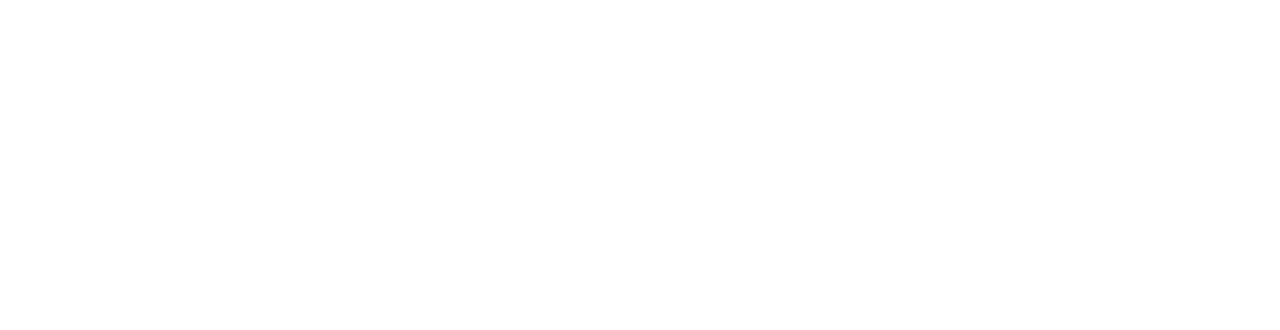
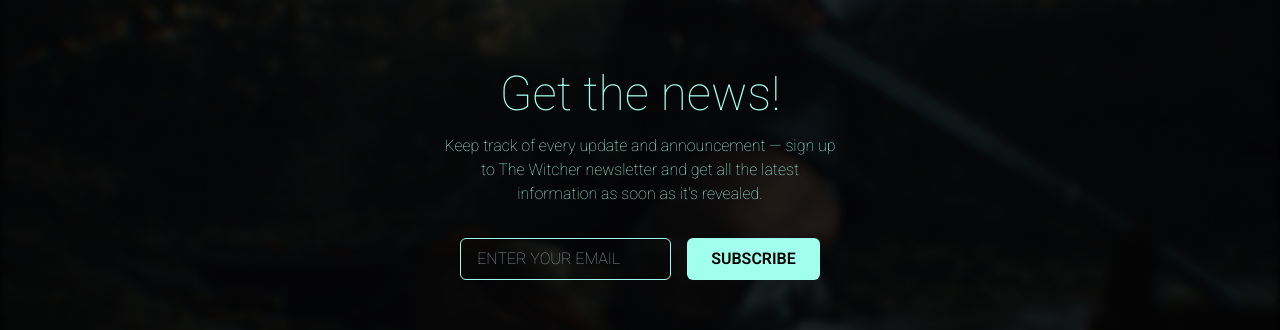
Before and after one commit to iamirhyd/Witcher, a React (Vite) app: page / in a window 1280 px wide. Shown: the part 1825-2155 px from the top of the page. Before the commit the page ends 1600 px from the top, so only its background shows below. Built offline with nearby package versions, Linux system fonts and the light colour scheme.

Commit message:
news section and bug fixes

```diff
--- a/index.html
+++ b/index.html
@@ -4,7 +4,18 @@
     <meta charset="UTF-8" />
     <link rel="icon" type="image/svg+xml" href="/Logo.png" />
     <meta name="viewport" content="width=device-width, initial-scale=1.0" />
-    <title>hamtaas</title>
+    <link
+  rel="stylesheet"
+  type="text/css"
+  charset="UTF-8"
+  href="https://cdnjs.cloudflare.com/ajax/libs/slick-carousel/1.6.0/slick.min.css"
+/>
+<link
+  rel="stylesheet"
+  type="text/css"
+  href="https://cdnjs.cloudflare.com/ajax/libs/slick-carousel/1.6.0/slick-theme.min.css"
+/>
+    <title>Witcher</title>
   </head>
   <body class="scrollbar scrollbar-thumb-emerald-500">
     <div id="root"></div>
--- a/package.json
+++ b/package.json
@@ -21,6 +21,9 @@
     "postprocessing": "^6.39.1",
     "react": "^19.2.6",
     "react-dom": "^19.2.6",
+    "react-slick": "^0.31.0",
+    "slick-carousel": "^1.8.1",
+    "swiper": "^14.0.1",
     "tailwind-scrollbar": "^4.0.2",
     "tailwindcss": "^4.3.1",
     "three": "^0.180.0"
--- a/src/App.jsx
+++ b/src/App.jsx
@@ -3,7 +3,7 @@
 const App = () => {
   return (
     <div className=''>
-      <Home cl />
+      <Home />
     </div>
   )
 }
--- a/src/Components/Navbar.jsx
+++ b/src/Components/Navbar.jsx
@@ -4,7 +4,7 @@
 const Navbar = () => {
   return (
     <nav className='bg-transparent text-white flex justify-between items-center py-2 px-6 z-50 top-2 w-full fixed '>
-      <div className='flex items-center gap-6'>
+      <div className='flex items-center gap-4'>
         <ul className='flex cursor-pointer hover:text-cyan-200 transform-3d'>
           <Dices className='h-5' />
           <li className='text-base'>About</li>
--- /dev/null
+++ b/src/Components/News.jsx
@@ -0,0 +1,39 @@
+import React from 'react'
+
+const News = () => {
+  return (
+    <section className='relative w-full h-sc'>
+
+
+      <div className='absolute bg-black inset-0 opacity-40 blur-xs'>
+        <img src="./News.jpeg" alt="" className='w-full h-screen ' />
+      </div>
+      <div className=' relative z-25 flex flex-col items-center justify-center h-screen gap-4 text-center text-[#a0ffed] font-thin'>
+        <h4 className='text-5xl   max-w-5xl'>
+          Get the news!
+        </h4>
+        <p className='max-w-100'>
+          Keep track of every update and announcement — sign up to The Witcher newsletter and get all the latest information as soon as it's revealed.
+        </p>
+
+        <form className="flex gap-4 mt-4">
+          <input
+            type="text"
+            placeholder="ENTER YOUR EMAIL"
+            className="px-4 py-2 rounded-md bg-transparent border border-[#a0ffed] text-white placeholder-gray-400 focus:outline-none focus:ring-2 focus:ring-[#a0ffed]"
+          />
+          <button
+            type="submit"
+            className="px-6 py-2 bg-[#a0ffed] text-black font-semibold rounded-md hover:bg-[#8ae6d6] transition-colors"
+          >
+            SUBSCRIBE
+          </button>
+        </form>
+
+      </div>
+
+    </section >
+  )
+}
+
+export default News
--- a/src/Components/SecondPage.jsx
+++ b/src/Components/SecondPage.jsx
@@ -4,11 +4,11 @@
   return (
     <>
       <section className='relative w-full h-screen '>
-        <div className='absolute inset-0 opacity-30'>
+        <div className='absolute inset-0 opacity-30 blur-xs'>
           <img src="./SecondPage.png" alt="" className='h-screen w-full bg-black' />
         </div>
         <div className='relative z-20 flex flex-col items-center justify-center h-screen gap-4 text-center'>
-          <p className='text-5xl font-thin text-[#a0ffed] max-w-5xl'>
+          <p className='lg:text-5xl md:text-xl font-thin text-[#a0ffed] lg:max-w-5xl md:max-2xl:'>
             The Witcher 4 is a single-player, open-world RPG from CD PROJEKT RED. At the start of a new saga, players take on the role of Ciri, a professional monster slayer, and embark on a journey through a brutal dark-fantasy world. Powered by Unreal Engine 5, it aims to be the most immersive and ambitious open-world Witcher game to date.
           </p>
         </div>
--- a/src/Page/Home.jsx
+++ b/src/Page/Home.jsx
@@ -2,6 +2,7 @@
 import Navbar from '../Components/Navbar'
 import LandingPage from '../Components/LandingPage'
 import SecondPage from '../Components/SecondPage'
+import News from '../Components/News'
 
 const Home = () => {
   return (
@@ -9,6 +10,7 @@
       <Navbar />
       <LandingPage />
       <SecondPage />
+      <News />
     </div>
   )
 }
--- a/src/index.css
+++ b/src/index.css
@@ -1,6 +1,7 @@
 @import url('https://fonts.googleapis.com/css2?family=Pixelify+Sans:wght@400..700&display=swap');
 @import url('https://fonts.googleapis.com/css2?family=Cinzel+Decorative:wght@400;700;900&display=swap');
 @import url('https://fonts.googleapis.com/css2?family=Roboto:ital,wght@0,100..900;1,100..900&display=swap');
+
 
 
 
```
Also changed, not shown: public/News.jpeg (added), 1 other file (tests, documents, lock files or other folders).
